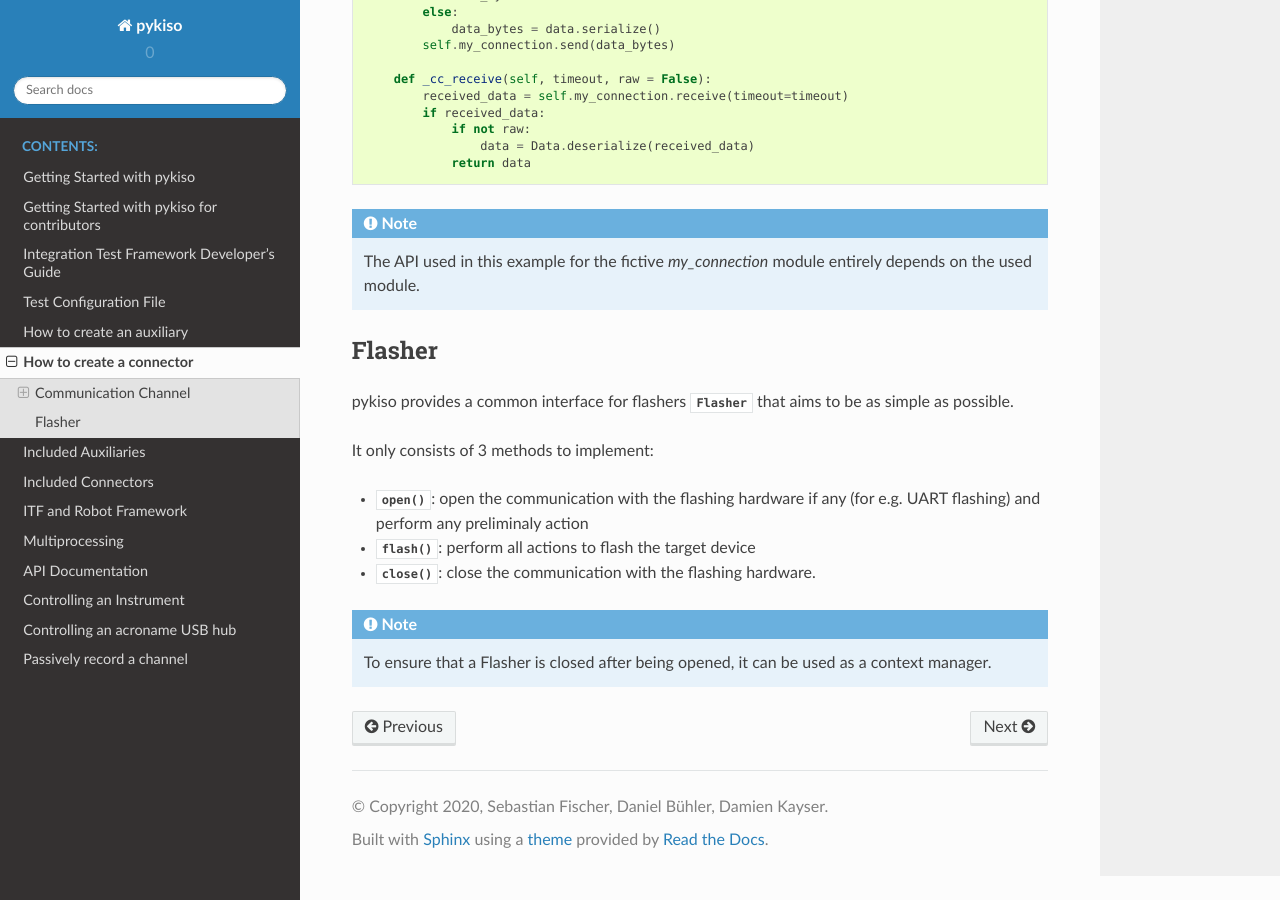
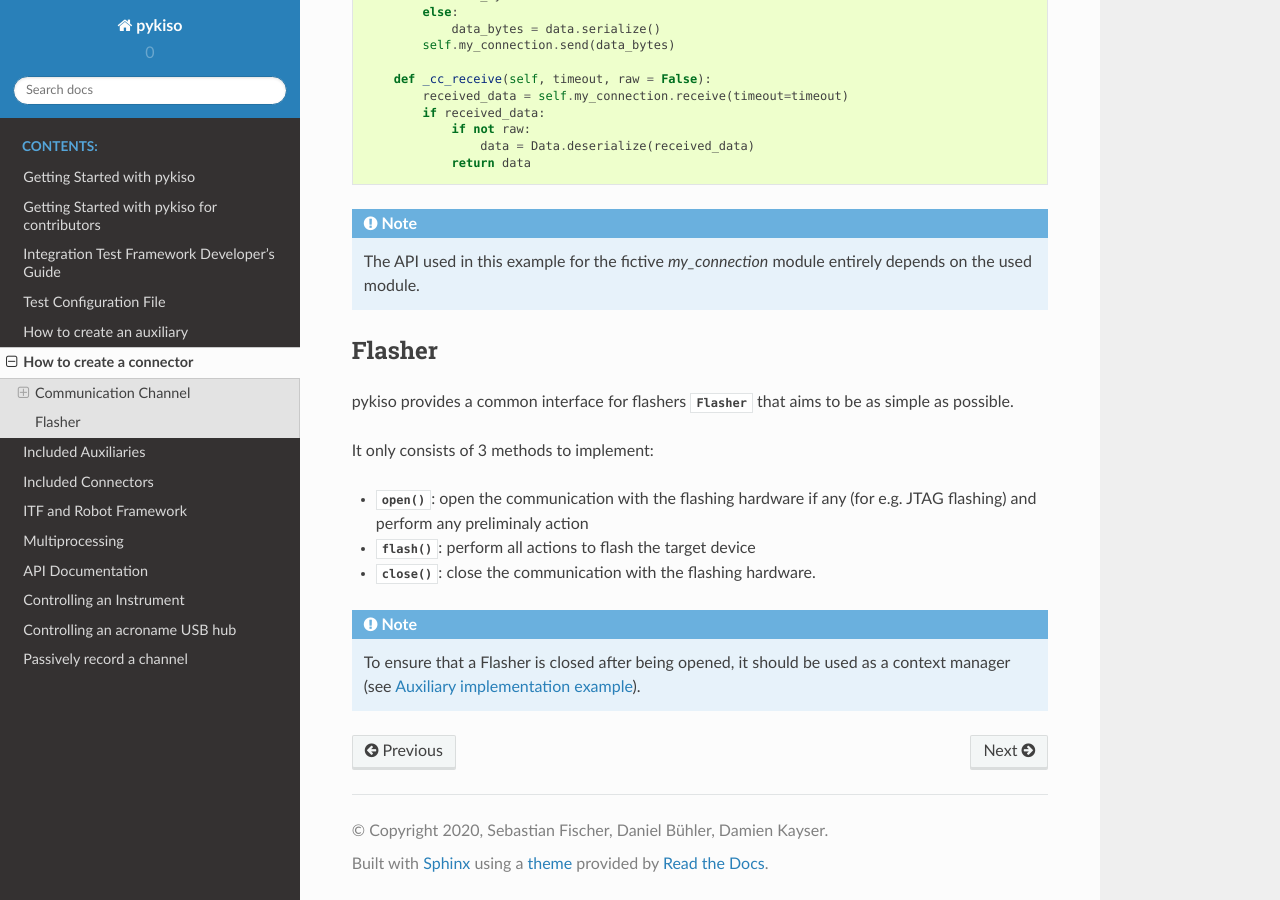
Before and after one commit to eclipse/kiso-testing, a Sphinx documentation site: the page built from docs/how_to_connector.rst, in a window 1280 px wide and 900 px high, scrolled down 2259 px. Built offline with Sphinx 7.4.7 and the Read the Docs theme 2.0.0, drawn with Linux system fonts in a browser that asks for light colours; some of the changed text lies outside the part shown.

Commit message:
Fix typo

```diff
--- a/docs/how_to_auxiliary.rst
+++ b/docs/how_to_auxiliary.rst
@@ -103,6 +103,9 @@ the following methods to be implemented:
 - ``_receive_message``: implement the reception of data. This method should at least call the CChannel's
   ``cc_receive`` method. The received data can then be decoded according to a particular protocol, matched
   against a previously sent request, or trigger any kind of further processing.
+
+
+.. _aux-tutorial-example:
 
 Auxiliary implementation example
 ^^^^^^^^^^^^^^^^^^^^^^^^^^^^^^^^
--- a/docs/how_to_connector.rst
+++ b/docs/how_to_connector.rst
@@ -137,9 +137,10 @@ that aims to be as simple as possible.
 It only consists of 3 methods to implement:
 
 - :py:meth:`~pykiso.connector.Flasher.open`: open the communication with the flashing hardware
-  if any (for e.g. UART flashing) and perform any preliminaly action
+  if any (for e.g. JTAG flashing) and perform any preliminaly action
 - :py:meth:`~pykiso.connector.Flasher.flash`: perform all actions to flash the target device
 - :py:meth:`~pykiso.connector.Flasher.close`: close the communication with the flashing hardware.
 
 .. note::
-    To ensure that a Flasher is closed after being opened, it can be used as a context manager.
+    To ensure that a Flasher is closed after being opened, it should be used as a context manager
+    (see :ref:`aux-tutorial-example`).
```
Also changed, not shown: other parts of docs/how_to_auxiliary.rst (+1 -1 lines), other parts of docs/how_to_connector.rst (+1 -1 lines).
